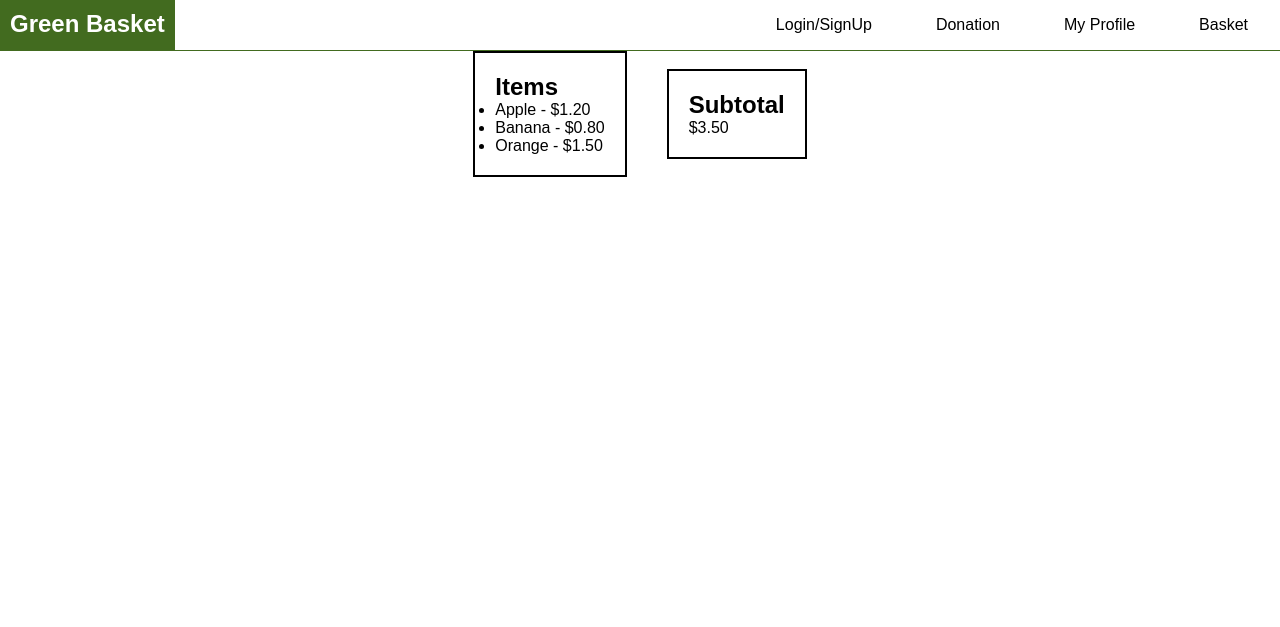
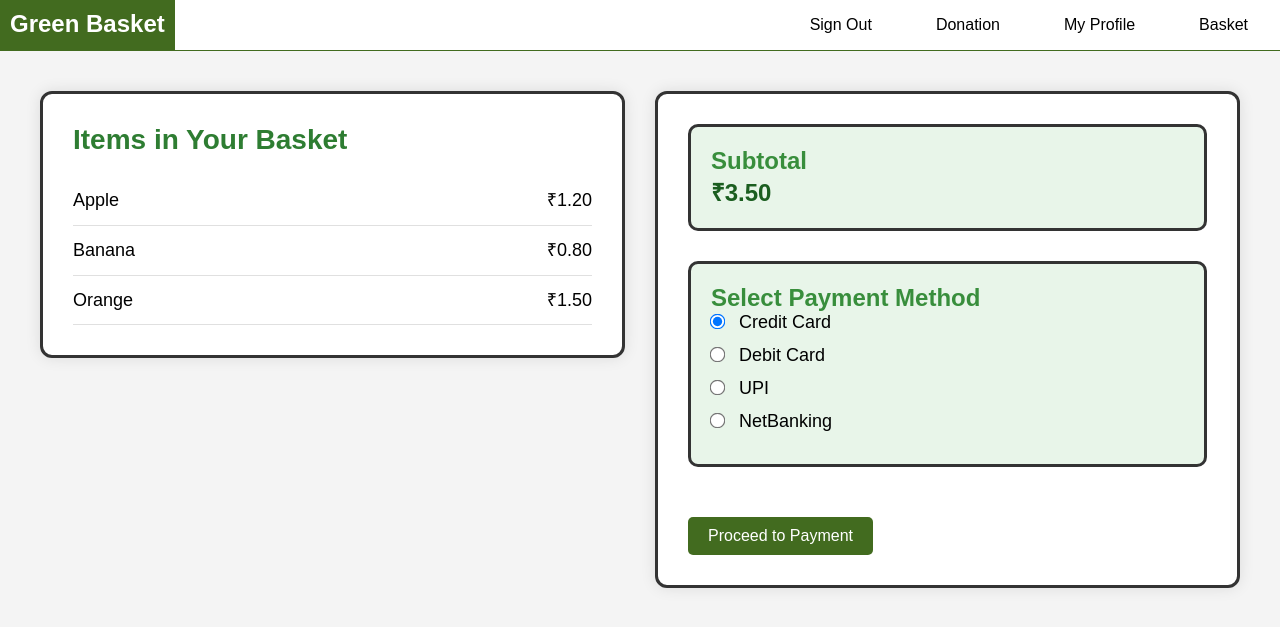
Before and after one commit to parthpalav/GreenBasket, a PHP site: page /basket.php in a window 1280 px wide. Shown: the top 627 px of the page. Run offline with PHP 8.4, Linux system fonts and the light colour scheme; the visitor is signed in with stand-in values (Sample User, id 1).

Commit message:
Add static basket  with payment options and success page

```diff
--- a/Basket/basket.css
+++ b/Basket/basket.css
@@ -1,10 +1,14 @@
 * {
-    margin: 0px;
-    padding: 0px;
+    margin: 0;
+    padding: 0;
     box-sizing: border-box;
 }
+
 body {
-  padding: 0px !important;
+    font-family: 'Arial', sans-serif;
+    background-color: #f4f4f4;
+    margin: 0;
+    padding: 0;
 }
 
 /* NAVBAR */
@@ -46,30 +50,97 @@ nav {
     color: white;
   }
 
-#items, #subtotal {
-    border: 2px solid black;
-    padding: 20px;
-    box-sizing: border-box;
+.basket-container {
+    display: flex;
+    justify-content: space-between;
+    align-items: flex-start;
+    padding: 40px;
+    gap: 30px;
 }
 
-#items {
-    float: none;
+.basket-left, .basket-right {
+    background-color: #ffffff;
+    padding: 30px;
+    border-radius: 12px;
+    box-shadow: 0 0 15px rgba(0, 0, 0, 0.1);
+    flex: 1;
+    border: 3px solid #333; /* Thick dark border */
 }
 
-#subtotal {
-    float: none;
-    margin-left: 20px;
+.basket-left h2 {
+    font-size: 28px;
+    margin-bottom: 20px;
+    color: #2e7d32;
 }
 
-body {
-    font-family: Arial, sans-serif;
-    padding: 20px;
-    margin: 0;
+.basket-left ul {
+    list-style: none;
+    padding: 0;
+    font-size: 18px;
+    line-height: 1.6;
 }
 
-#content-wrapper {
+.basket-item {
     display: flex;
-    justify-content: center;
-    align-items: center;
-    gap: 20px;
+    justify-content: space-between;
+    padding: 10px 0;
+    border-bottom: 1px solid #e0e0e0;
 }
+
+.basket-right {
+    display: flex;
+    flex-direction: column;
+    gap: 30px;
+}
+
+.subtotal-box, .payment-box {
+    background-color: #e8f5e9;
+    padding: 20px;
+    border-radius: 10px;
+    border: 3px solid #333; /* Thick dark border */
+}
+
+.subtotal-box h2,
+.payment-box h2 {
+    margin-top: 0;
+    color: #388e3c;
+}
+
+.subtotal-box p {
+    font-size: 24px;
+    font-weight: bold;
+    color: #1b5e20;
+}
+
+.payment-options {
+    list-style: none;
+    padding: 0;
+    font-size: 18px;
+}
+
+.payment-options li {
+    margin-bottom: 12px;
+}
+
+input[type="radio"] {
+    margin-right: 10px;
+    transform: scale(1.2);
+}
+
+.proceed-button {
+    margin-top: 20px;
+}
+
+.btn-proceed {
+    display: inline-block;
+    padding: 10px 20px;
+    background-color: #426b1f;
+    color: white;
+    text-decoration: none;
+    border-radius: 5px;
+    transition: background-color 0.3s;
+}
+
+.btn-proceed:hover {
+    background-color: #365e1f;
+}
--- a/Basket/basket.php
+++ b/Basket/basket.php
@@ -1,5 +1,7 @@
-<!-- PHP CONNECTION TO DATABASE WILL FETCH INFO FROM HERE -->
 <?php
+session_start();
+
+// MOCK DATA UNTIL BACKEND
 $items = [
     ['name' => 'Apple', 'price' => 1.2],
     ['name' => 'Banana', 'price' => 0.8],
@@ -32,25 +34,43 @@ foreach ($items as $item) {
             <?php else: ?>
                 <li><a href="../Login/login.php">Login/SignUp</a></li>
             <?php endif; ?>
-
             <li><a href="../Donation/donation.php">Donation</a></li>
             <li><a href="../Myprofile/myprofile.php">My Profile</a></li>
             <li><a href="../Basket/basket.php">Basket</a></li>
         </ul>
     </nav>
-    <div id="content-wrapper">
-        <div id="items">
-            <h2>Items</h2>
+
+    <div class="basket-container">
+        <div class="basket-left">
+            <h2>Items in Your Basket</h2>
             <ul>
                 <?php foreach ($items as $item): ?>
-                    <li><?php echo htmlspecialchars($item['name']); ?> - $<?php echo number_format($item['price'], 2); ?></li>
+                    <li class="basket-item">
+                        <span class="item-name"><?php echo htmlspecialchars($item['name']); ?></span>
+                        <span class="item-price">₹<?php echo number_format($item['price'], 2); ?></span>
+                    </li>
                 <?php endforeach; ?>
             </ul>
         </div>
 
-        <div id="subtotal">
-            <h2>Subtotal</h2>
-            <p>$<?php echo number_format($subtotal, 2); ?></p>
+        <div class="basket-right">
+            <div class="subtotal-box">
+                <h2>Subtotal</h2>
+                <p>₹<?php echo number_format($subtotal, 2); ?></p>
+            </div>
+
+            <div class="payment-box">
+                <h2>Select Payment Method</h2>
+                <ul class="payment-options">
+                    <li><input type="radio" name="payment" id="credit" checked> <label for="credit">Credit Card</label></li>
+                    <li><input type="radio" name="payment" id="debit"> <label for="debit">Debit Card</label></li>
+                    <li><input type="radio" name="payment" id="upi"> <label for="upi">UPI</label></li>
+                    <li><input type="radio" name="payment" id="netbanking"> <label for="netbanking">NetBanking</label></li>
+                </ul>
+            </div>
+            <div class="proceed-button">
+                <a href="succesfultransaction.php" class="btn-proceed">Proceed to Payment</a>
+            </div>
         </div>
     </div>
 
```
Also changed, not shown: Basket/basket.js (+9 -0 lines), Basket/succesfultransaction.css (added, +64 -0 lines), Basket/succesfultransaction.php (added, +36 -0 lines).
